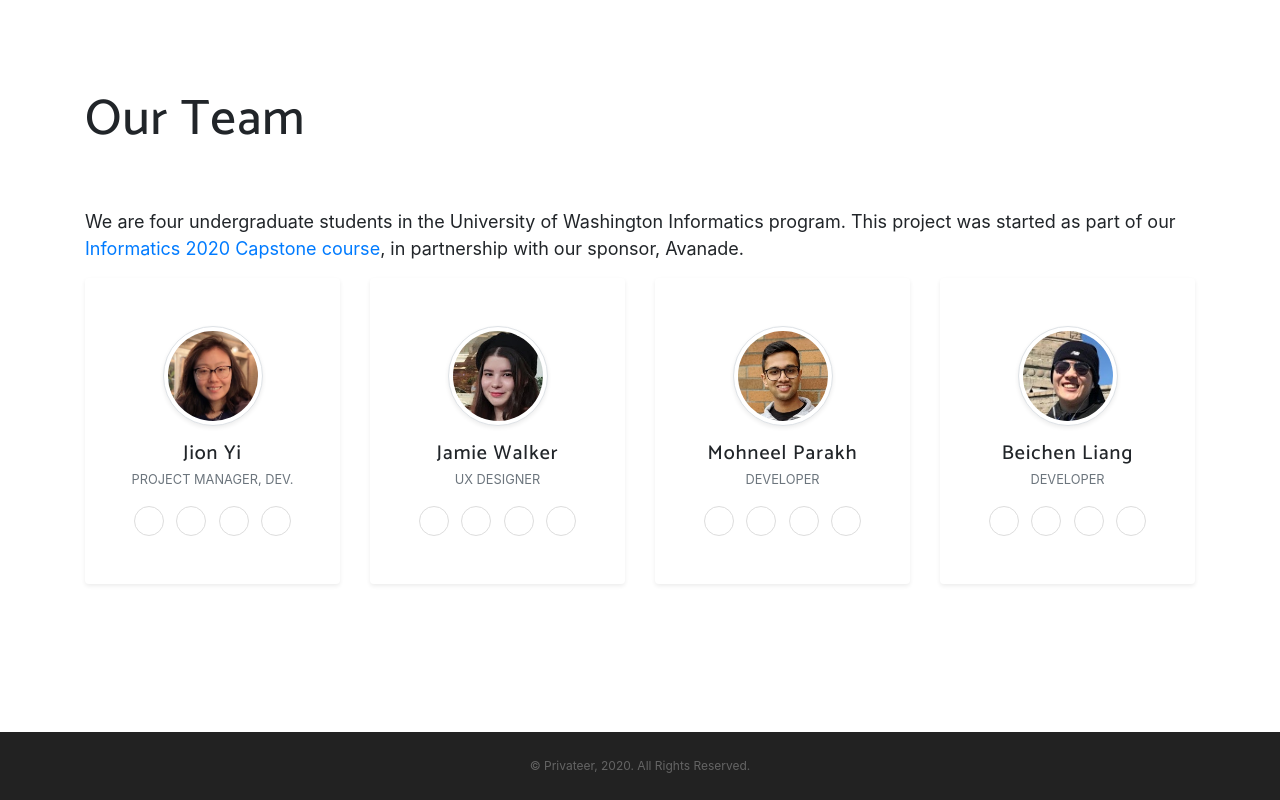
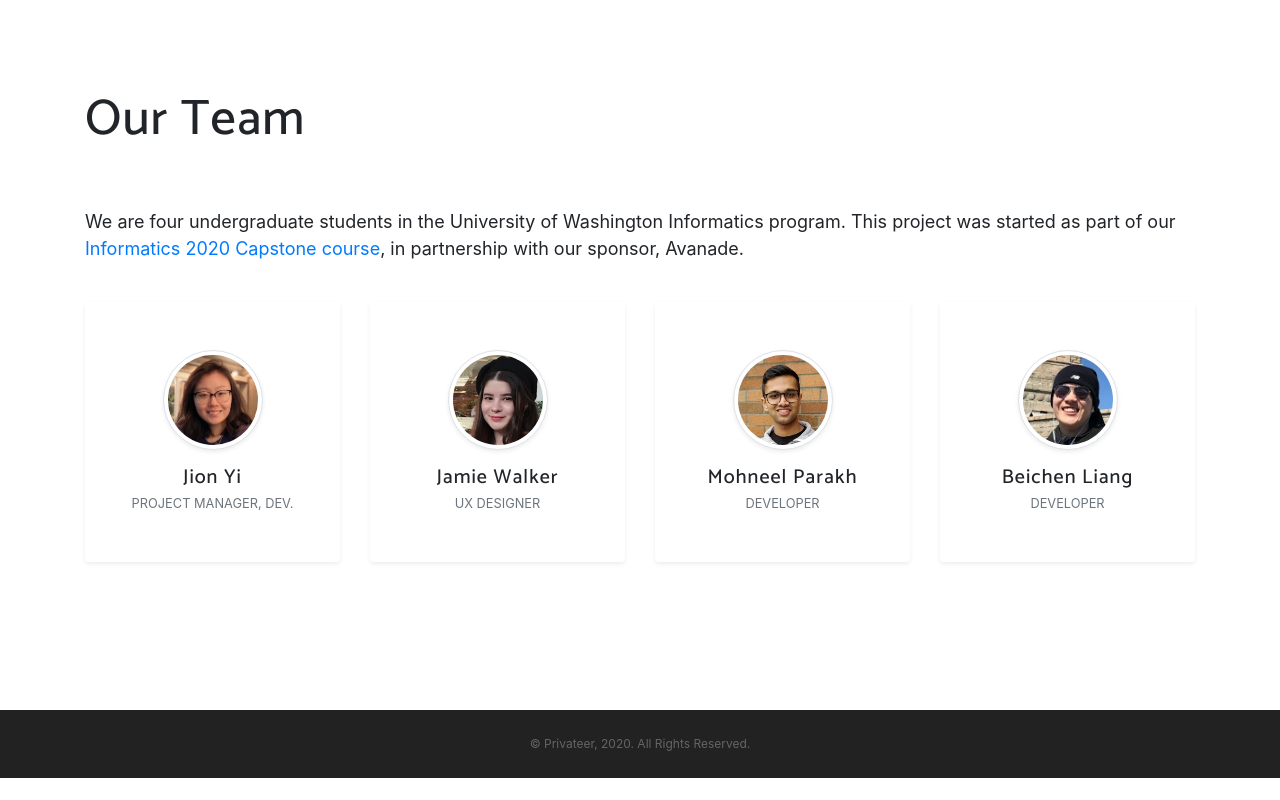
Before and after one commit to PrivateerApp/PrivateerApp.github.io, a website with bundled scripts: page index.html in a window 1280 px wide. Shown: the part 2545-3345 px from the top of the page. After the commit the page ends 3323 px from the top, so only its background shows below. Built offline with nearby package versions, Linux system fonts and the light colour scheme; a web font is replaced by a local one.

Commit message:
removed social links

```diff
--- a/index.html
+++ b/index.html
@@ -8,7 +8,7 @@
   <meta name="description" content="">
   <meta name="author" content="">
 
-  <title>New Age - Start Bootstrap Theme</title>
+  <title>Privateer</title>
 
   <!-- Bootstrap core CSS -->
   <link href="vendor/bootstrap/css/bootstrap.min.css" rel="stylesheet">
@@ -185,18 +185,19 @@
 
     <h2 id="team-header">Our Team</h2>
     <p id="team-descrip">We are four undergraduate students in the University of Washington Informatics program. This project was started as part of our <a href="https://ischool.uw.edu/capstone">Informatics 2020 Capstone course</a>, in partnership with our sponsor, Avanade. </p>
+    <br>
     <div class="row text-center">
 
         <!-- Team item -->
         <div class="col-xl-3 col-sm-6 mb-5">
             <div class="bg-white rounded shadow-sm py-5 px-4"><img src="img/jion Cropped.jpg" alt="" width="100" class="img-fluid rounded-circle mb-3 img-thumbnail shadow-sm">
                 <h5 class="mb-0">Jion Yi</h5><span class="small text-uppercase text-muted">Project Manager, Dev.</span>
-                <ul class="social mb-0 list-inline mt-3">
+                <!-- <ul class="social mb-0 list-inline mt-3">
                     <li class="list-inline-item"><a href="#" class="social-link"><i class="fa fa-facebook-f"></i></a></li>
                     <li class="list-inline-item"><a href="#" class="social-link"><i class="fa fa-twitter"></i></a></li>
                     <li class="list-inline-item"><a href="#" class="social-link"><i class="fa fa-instagram"></i></a></li>
                     <li class="list-inline-item"><a href="#" class="social-link"><i class="fa fa-linkedin"></i></a></li>
-                </ul>
+                </ul> -->
             </div>
         </div><!-- End -->
 
@@ -204,12 +205,12 @@
         <div class="col-xl-3 col-sm-6 mb-5">
             <div class="bg-white rounded shadow-sm py-5 px-4"><img src="img/jamie Cropped.jpg" alt="" width="100" class="img-fluid rounded-circle mb-3 img-thumbnail shadow-sm">
                 <h5 class="mb-0">Jamie Walker</h5><span class="small text-uppercase text-muted">UX Designer</span>
-                <ul class="social mb-0 list-inline mt-3">
+                <!-- <ul class="social mb-0 list-inline mt-3">
                     <li class="list-inline-item"><a href="#" class="social-link"><i class="fa fa-facebook-f"></i></a></li>
                     <li class="list-inline-item"><a href="#" class="social-link"><i class="fa fa-twitter"></i></a></li>
                     <li class="list-inline-item"><a href="#" class="social-link"><i class="fa fa-instagram"></i></a></li>
                     <li class="list-inline-item"><a href="#" class="social-link"><i class="fa fa-linkedin"></i></a></li>
-                </ul>
+                </ul> -->
             </div>
         </div><!-- End -->
 
@@ -217,12 +218,12 @@
         <div class="col-xl-3 col-sm-6 mb-5">
             <div class="bg-white rounded shadow-sm py-5 px-4"><img src="img/mohneel Cropped.jpg" alt="" width="100" class="img-fluid rounded-circle mb-3 img-thumbnail shadow-sm">
                 <h5 class="mb-0">Mohneel Parakh</h5><span class="small text-uppercase text-muted">Developer</span>
-                <ul class="social mb-0 list-inline mt-3">
+                <!-- <ul class="social mb-0 list-inline mt-3">
                     <li class="list-inline-item"><a href="#" class="social-link"><i class="fa fa-facebook-f"></i></a></li>
                     <li class="list-inline-item"><a href="#" class="social-link"><i class="fa fa-twitter"></i></a></li>
                     <li class="list-inline-item"><a href="#" class="social-link"><i class="fa fa-instagram"></i></a></li>
                     <li class="list-inline-item"><a href="#" class="social-link"><i class="fa fa-linkedin"></i></a></li>
-                </ul>
+                </ul> -->
             </div>
         </div><!-- End -->
 
@@ -230,12 +231,12 @@
         <div class="col-xl-3 col-sm-6 mb-5">
             <div class="bg-white rounded shadow-sm py-5 px-4"><img src="img/beichen Cropped.jpg" alt="" width="100" class="img-fluid rounded-circle mb-3 img-thumbnail shadow-sm">
                 <h5 class="mb-0">Beichen Liang</h5><span class="small text-uppercase text-muted">Developer</span>
-                <ul class="social mb-0 list-inline mt-3">
+                <!-- <ul class="social mb-0 list-inline mt-3">
                     <li class="list-inline-item"><a href="#" class="social-link"><i class="fa fa-facebook-f"></i></a></li>
                     <li class="list-inline-item"><a href="#" class="social-link"><i class="fa fa-twitter"></i></a></li>
                     <li class="list-inline-item"><a href="#" class="social-link"><i class="fa fa-instagram"></i></a></li>
                     <li class="list-inline-item"><a href="#" class="social-link"><i class="fa fa-linkedin"></i></a></li>
-                </ul>
+                </ul> -->
             </div>
         </div><!-- End -->
     </div>
```
